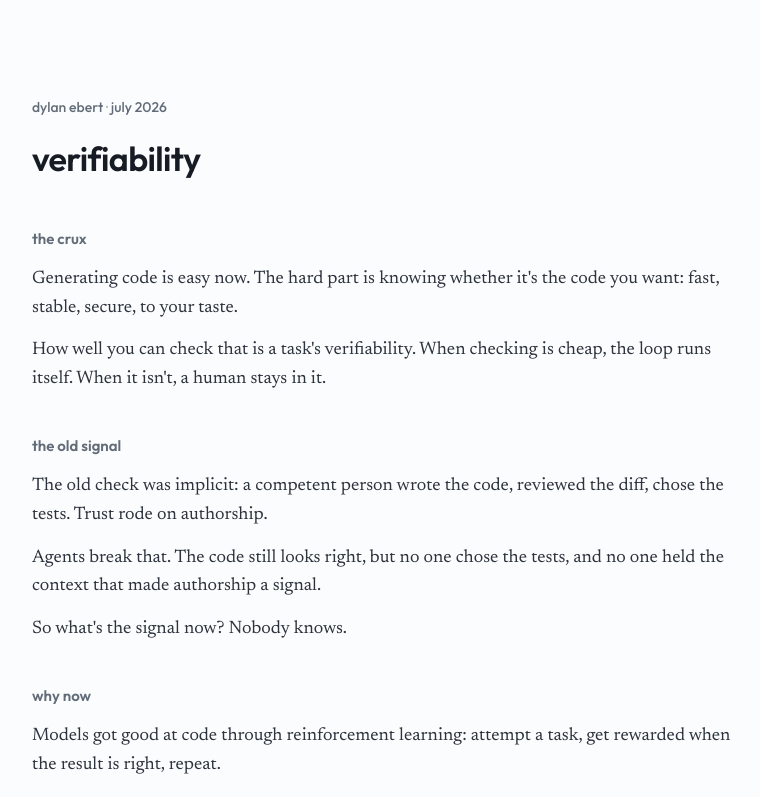
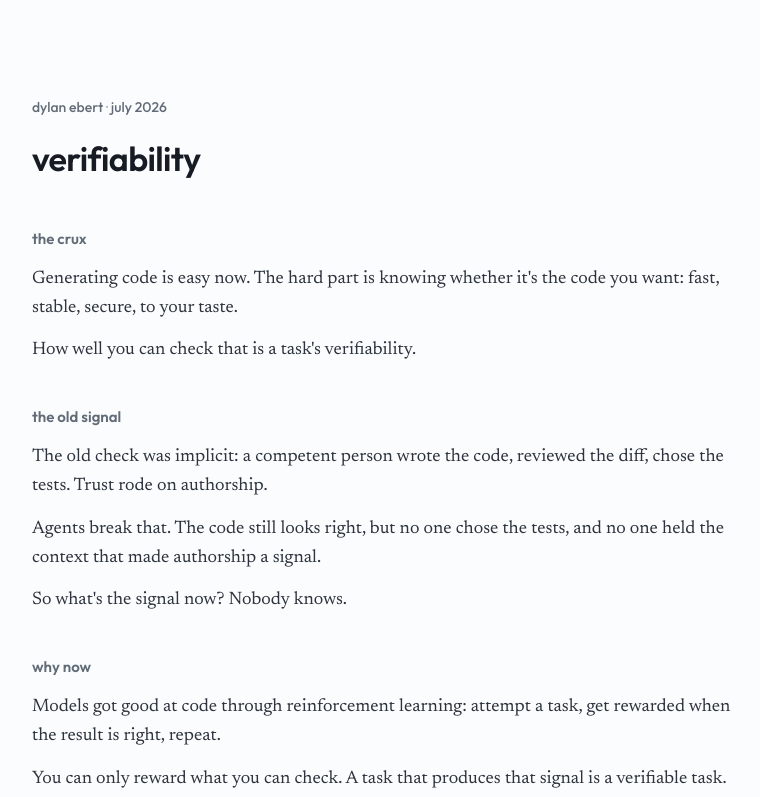
Before and after one commit to dylanebert/verifiability, a Svelte app: page / in a window 1280 px wide. Shown: the top 797 px of the page, without its empty margins (252-1012 px from the left). Built offline with nearby package versions, Linux system fonts and the light colour scheme.

Commit message:
crux §0: cut the consequence sentence; end on the definition

```diff
--- a/src/App.svelte
+++ b/src/App.svelte
@@ -14,8 +14,7 @@
       code you want: fast, stable, secure, to your taste.
     </p>
     <p>
-      How well you can check that is a task's verifiability. When checking is
-      cheap, the loop runs itself. When it isn't, a human stays in it.
+      How well you can check that is a task's verifiability.
     </p>
   </section>
 
```
